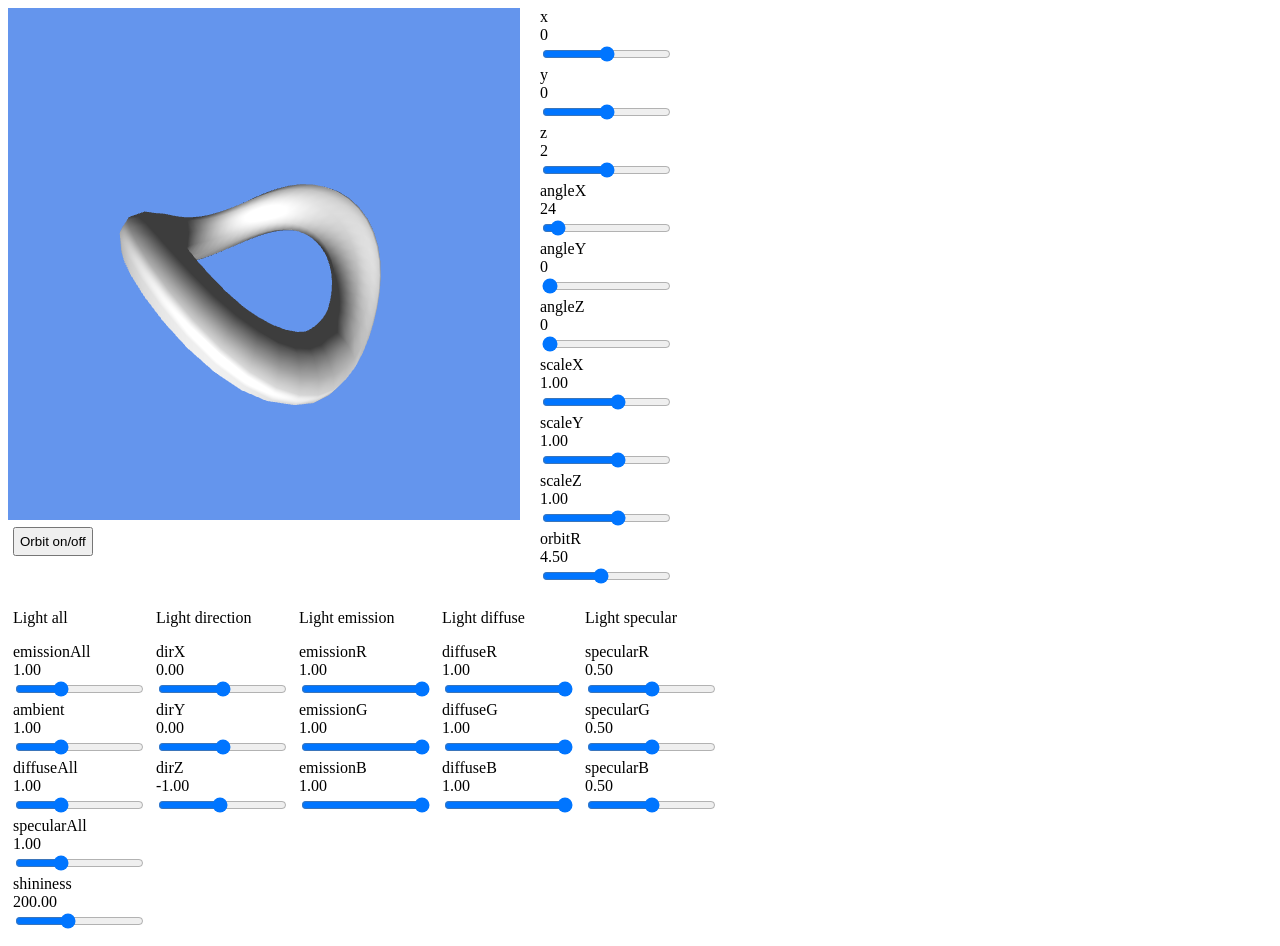
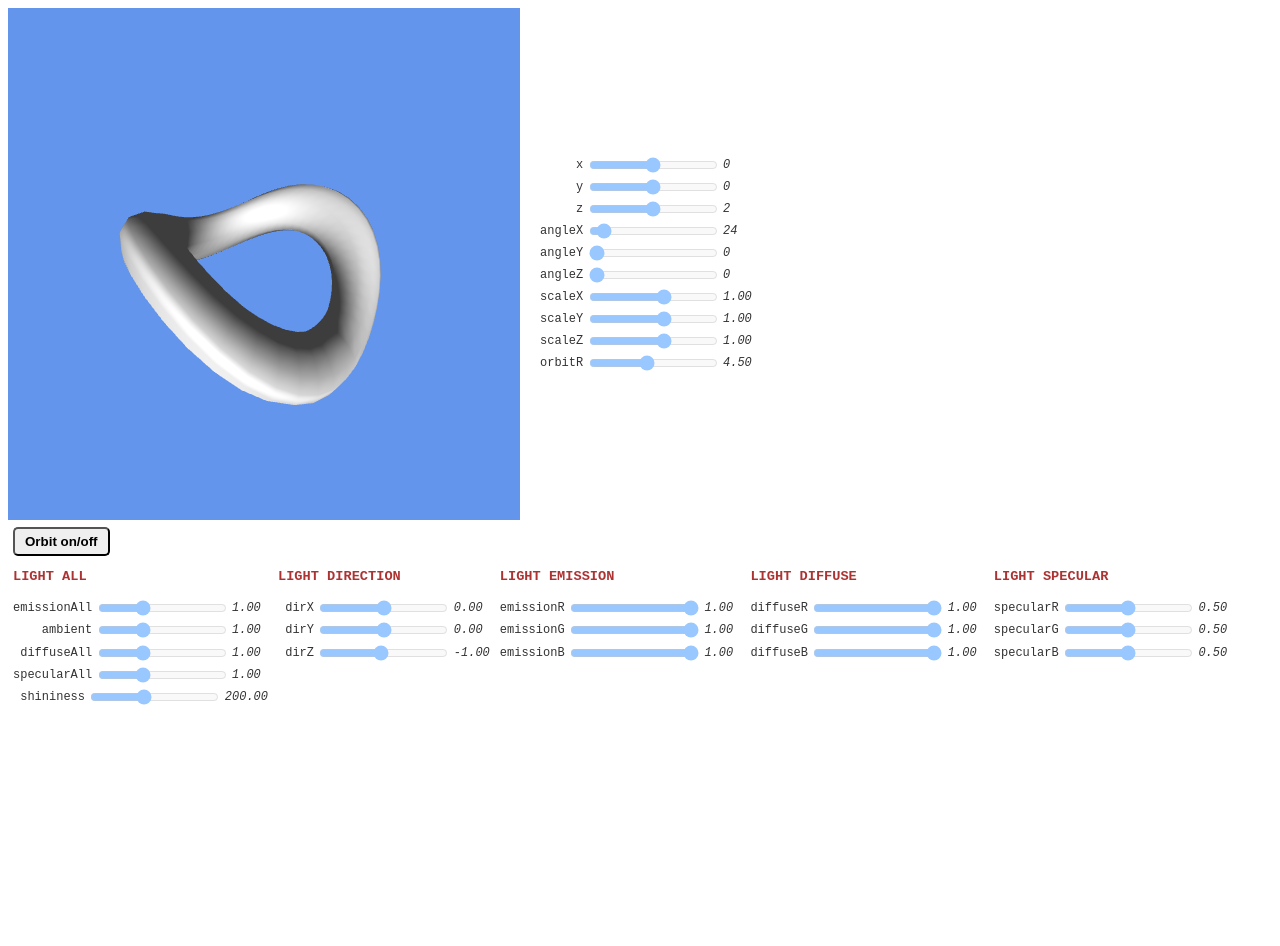
Before and after one commit to MateuszSadowski/webgl-keyframe-animation, a plain HTML site: page index.html in a window 1280 px wide. After the commit the page ends 800 px from the top, so only its background shows below. Drawn offline with Linux system fonts and the light colour scheme.

Commit message:
CSS style added

```diff
--- /dev/null
+++ b/helpers/style.css
@@ -0,0 +1,91 @@
+#uiContainer {
+margin: auto;
+  top: 10px;
+  right: 10px;
+  z-index: 3;
+  font-family: monospace;
+  pointer-events: none;
+
+  text-shadow:
+   -1px -1px 0 #FFF,
+    1px -1px 0 #FFF,
+    -1px 1px 0 #FFF,
+     1px 1px 0 #FFF;
+}
+
+#uiContainerLight {
+  padding-top: 30px;
+  top: 10px;
+  right: 10px;
+  z-index: 3;
+  font-family: monospace;
+  pointer-events: none;
+
+  text-shadow:
+   -1px -1px 0 #FFF,
+    1px -1px 0 #FFF,
+    -1px 1px 0 #FFF,
+     1px 1px 0 #FFF;
+}
+
+p  {
+  text-transform: uppercase;
+  color: #990000;
+  font-weight: bold;
+  font-size: 105%;
+}
+
+#ui {
+  opacity: 0.8;
+}
+#ui>div {
+  pointer-events: none;
+}
+#ui input, #ui select, #ui option, #ui canvas {
+  pointer-events: auto;
+}
+
+#orbit {
+border-radius: 5px;
+  font-weight: bold;
+  width: 100%;
+}
+
+.gman-slider-label, .gman-widget-label, .gman-checkbox-label {
+  font-size: small;
+  min-width: 3em;
+  text-align: right;
+}
+
+.gman-checkbox-label {
+  pointer-events: auto;
+}
+.gman-widget-value {
+  float: right;
+  font-size: small;
+  order: 1;
+  min-width: 3em;
+  font-style: oblique;
+}
+
+.gman-slider-upper {
+  height: 1.5em;
+}
+.gman-slider-outer, .gman-widget-outer {
+  float: right;
+  display: flex;
+  align-items: center;
+  height: 1.7em;
+}
+.gman-widget-slider, .gman-widget-checkbox, .gman-widget-select {
+  opacity: 0.5;
+  font-size: large;
+  margin-left: .3em;
+  margin-right: .3em;
+}
+.gman-widget-select {
+  font-size: small;
+}
+.gman-widget-slider {
+  min-width: 120px;
+}
--- a/index.html
+++ b/index.html
@@ -1,5 +1,7 @@
 <!DOCTYPE html>
 <html>
+<link type="text/css" href="helpers/style.css" rel="stylesheet" />
+<link rel="stylesheet" href="https://fonts.googleapis.com/css?family=Montserrat">
 
 <body>
     <div>
@@ -23,8 +25,8 @@
         <div style="position: absolute; top: 522px">
             <button id="orbit" style="padding: 5px; margin: 5px">Orbit on/off</button>
         </div>
-        <div style="display: flex; flex-direction: row">
-            <div style="padding: 5px">
+        <div style="display: flex; flex-direction: row" id="uiContainerLight">
+            <div style="padding: 5px" id="ui">
                 <p>Light all</p>
                 <div id="emissionAll"></div>
                 <div id="ambient"></div>
@@ -32,25 +34,25 @@
                 <div id="specularAll"></div>
                 <div id="shininess"></div>
             </div>
-            <div style="padding: 5px">
+            <div style="padding: 5px" id="ui">
                 <p>Light direction</p>
                 <div id="dirX"></div>
                 <div id="dirY"></div>
                 <div id="dirZ"></div>
             </div>
-            <div style="padding: 5px">
+            <div style="padding: 5px" id="ui">
                 <p>Light emission</p>
                 <div id="emissionR"></div>
                 <div id="emissionG"></div>
                 <div id="emissionB"></div>
             </div>
-            <div style="padding: 5px">
+            <div style="padding: 5px" id="ui">
                 <p>Light diffuse</p>
                 <div id="diffuseR"></div>
                 <div id="diffuseG"></div>
                 <div id="diffuseB"></div>
             </div>
-            <div style="padding: 5px">
+            <div style="padding: 5px" id="ui">
                 <p>Light specular</p>
                 <div id="specularR"></div>
                 <div id="specularG"></div>
```
